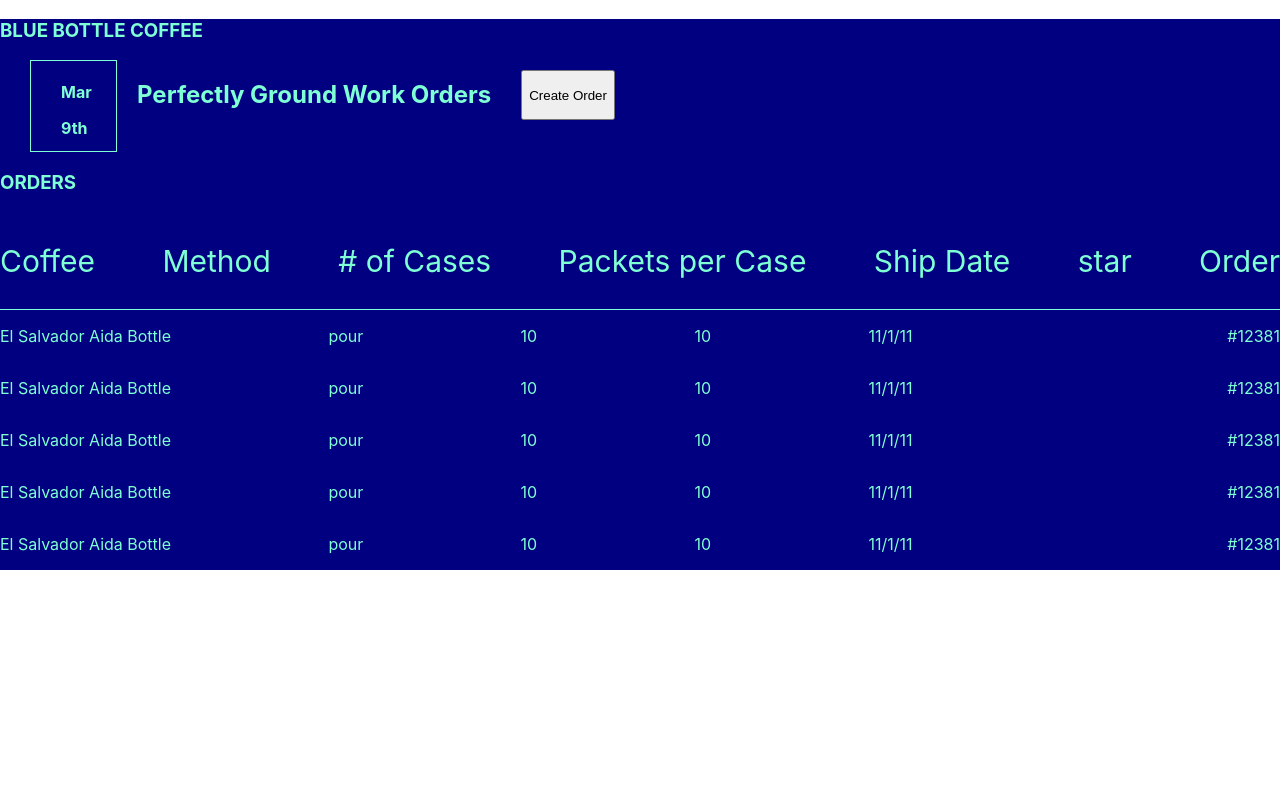
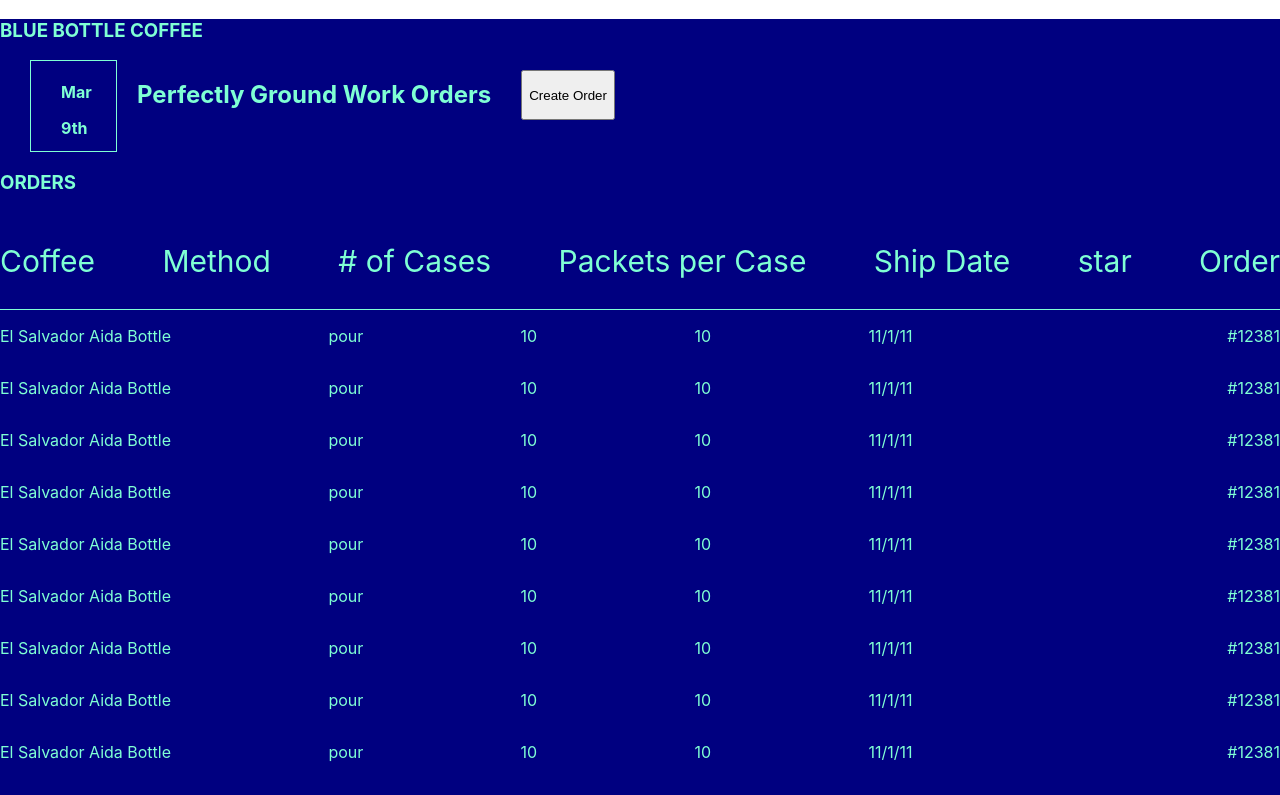
Before and after one commit to MNWN-1115/CoffeeOrdered, a React (Create React App) app: page / in a window 1280 px wide. Shown: the top 795 px of the page. Built offline with nearby package versions, Linux system fonts and the light colour scheme.

Commit message:
finished logic for NavBar

```diff
--- a/src/App.css
+++ b/src/App.css
@@ -49,3 +49,8 @@
     flex-direction: row;
     justify-content: space-between;
 }
+
+.NavBar {
+    display: flex;
+    flex-direction: row;
+}
--- a/src/Dummydata/fakeData.js
+++ b/src/Dummydata/fakeData.js
@@ -1,36 +1,42 @@
-export default [{Coffee: "El Salvador Aida Bottle",
-Method: "pour",
-Number_of_Cases: 10,
-Packets_per_Case: 10,
-Ship_date: '11/1/11',
-Star: true,
-Order: "#12381"},
-
-{Coffee: "El Salvador Aida Bottle",
-Method: "pour",
-Number_of_Cases: 10,
-Packets_per_Case: 10,
-Ship_date: '11/1/11',
-Star: true,
-Order: "#12381"},
-{Coffee: "El Salvador Aida Bottle",
-Method: "pour",
-Number_of_Cases: 10,
-Packets_per_Case: 10,
-Ship_date: '11/1/11',
-Star: true,
-Order: "#12381"},
-{Coffee: "El Salvador Aida Bottle",
-Method: "pour",
-Number_of_Cases: 10,
-Packets_per_Case: 10,
-Ship_date: '11/1/11',
-Star: true,
-Order: "#12381"},
-{Coffee: "El Salvador Aida Bottle",
-Method: "pour",
-Number_of_Cases: 10,
-Packets_per_Case: 10,
-Ship_date: '11/1/11',
-Star: true,
-Order: "#12381"}]
+export default [
+  {Coffee: "El Salvador Aida Bottle", Method: "pour", Number_of_Cases: 10, Packets_per_Case: 10, Ship_date: '11/1/11',Star: true, Order: "#12381"},
+  { Coffee: "El Salvador Aida Bottle", Method: "pour", Number_of_Cases: 10, Packets_per_Case: 10, Ship_date: '11/1/11', Star: true, Order: "#12381" },
+  { Coffee: "El Salvador Aida Bottle", Method: "pour", Number_of_Cases: 10, Packets_per_Case: 10, Ship_date: '11/1/11', Star: true, Order: "#12381" },
+  { Coffee: "El Salvador Aida Bottle", Method: "pour", Number_of_Cases: 10, Packets_per_Case: 10, Ship_date: '11/1/11', Star: true, Order: "#12381" },
+  { Coffee: "El Salvador Aida Bottle", Method: "pour", Number_of_Cases: 10, Packets_per_Case: 10, Ship_date: '11/1/11', Star: true, Order: "#12381" },
+  { Coffee: "El Salvador Aida Bottle", Method: "pour", Number_of_Cases: 10, Packets_per_Case: 10, Ship_date: '11/1/11', Star: true, Order: "#12381" },
+  { Coffee: "El Salvador Aida Bottle", Method: "pour", Number_of_Cases: 10, Packets_per_Case: 10, Ship_date: '11/1/11', Star: true, Order: "#12381" },
+  { Coffee: "El Salvador Aida Bottle", Method: "pour", Number_of_Cases: 10, Packets_per_Case: 10, Ship_date: '11/1/11', Star: true, Order: "#12381" },
+  { Coffee: "El Salvador Aida Bottle", Method: "pour", Number_of_Cases: 10, Packets_per_Case: 10, Ship_date: '11/1/11', Star: true, Order: "#12381" },
+  { Coffee: "El Salvador Aida Bottle", Method: "pour", Number_of_Cases: 10, Packets_per_Case: 10, Ship_date: '11/1/11', Star: true, Order: "#12381" },
+  { Coffee: "El Salvador Aida Bottle", Method: "pour", Number_of_Cases: 10, Packets_per_Case: 10, Ship_date: '11/1/11', Star: true, Order: "#12381" },
+  { Coffee: "El Salvador Aida Bottle", Method: "pour", Number_of_Cases: 10, Packets_per_Case: 10, Ship_date: '11/1/11', Star: true, Order: "#12381" },
+  { Coffee: "El Salvador Aida Bottle", Method: "pour", Number_of_Cases: 10, Packets_per_Case: 10, Ship_date: '11/1/11', Star: true, Order: "#12381" },
+  { Coffee: "El Salvador Aida Bottle", Method: "pour", Number_of_Cases: 10, Packets_per_Case: 10, Ship_date: '11/1/11', Star: true, Order: "#12381" },
+  { Coffee: " Aida Bottle", Method: "pour", Number_of_Cases: 10, Packets_per_Case: 10, Ship_date: '11/1/11', Star: true, Order: "#12381" },
+  { Coffee: "El Salvador Aida Bottle", Method: "pour", Number_of_Cases: 10, Packets_per_Case: 10, Ship_date: '11/1/11', Star: true, Order: "#12381" },
+  { Coffee: "El Salvador Aida Bottle", Method: "pour", Number_of_Cases: 10, Packets_per_Case: 10, Ship_date: '11/1/11', Star: true, Order: "#12381" },
+  { Coffee: "El Salvador Aida Bottle", Method: "pour", Number_of_Cases: 10, Packets_per_Case: 10, Ship_date: '11/1/11', Star: true, Order: "#12381" },
+  { Coffee: "El Salvador Aida Bottle", Method: "pour", Number_of_Cases: 10, Packets_per_Case: 10, Ship_date: '11/1/11', Star: true, Order: "#12381" },
+  { Coffee: " Bottle", Method: "pour", Number_of_Cases: 10, Packets_per_Case: 10, Ship_date: '11/1/11', Star: true, Order: "#12381" },
+  { Coffee: "El Salvador Aida Bottle", Method: "pour", Number_of_Cases: 10, Packets_per_Case: 10, Ship_date: '11/1/11', Star: true, Order: "#12381" },
+  { Coffee: "El Salvador Aida Bottle", Method: "pour", Number_of_Cases: 10, Packets_per_Case: 10, Ship_date: '11/1/11', Star: true, Order: "#12381" },
+  { Coffee: "El Salvador Aida Bottle", Method: "pour", Number_of_Cases: 10, Packets_per_Case: 10, Ship_date: '11/1/11', Star: true, Order: "#12381" },
+  { Coffee: "El Salvador Aida Bottle", Method: "pour", Number_of_Cases: 10, Packets_per_Case: 10, Ship_date: '11/1/11', Star: true, Order: "#12381" },
+  { Coffee: "El Salvador Aida Bottle", Method: "pour", Number_of_Cases: 10, Packets_per_Case: 10, Ship_date: '11/1/11', Star: true, Order: "#12381" },
+  { Coffee: "El Salvador Aida Bottle", Method: "pour", Number_of_Cases: 10, Packets_per_Case: 10, Ship_date: '11/1/11', Star: true, Order: "#12381" },
+  { Coffee: "El Salvador Aida Bottle", Method: "pour", Number_of_Cases: 10, Packets_per_Case: 10, Ship_date: '11/1/11', Star: true, Order: "#12381" },
+  { Coffee: "El Salvador Aida Bottle", Method: "pour", Number_of_Cases: 10, Packets_per_Case: 10, Ship_date: '11/1/11', Star: true, Order: "#12381" },
+  { Coffee: "El Salvador Aida Bottle", Method: "pour", Number_of_Cases: 10, Packets_per_Case: 10, Ship_date: '11/1/11', Star: true, Order: "#12381" },
+  { Coffee: "El Salvador Aida Bottle", Method: "pour", Number_of_Cases: 10, Packets_per_Case: 10, Ship_date: '11/1/11', Star: true, Order: "#12381" },
+  { Coffee: "El Salvador Aida Bottle", Method: "pour", Number_of_Cases: 10, Packets_per_Case: 10, Ship_date: '11/1/11', Star: true, Order: "#12381" },
+  { Coffee: "El Salvador Aida Bottle", Method: "pour", Number_of_Cases: 10, Packets_per_Case: 10, Ship_date: '11/1/11', Star: true, Order: "#12381" },
+  { Coffee: "El Salvador Aida Bottle", Method: "pour", Number_of_Cases: 10, Packets_per_Case: 10, Ship_date: '11/1/11', Star: true, Order: "#12381" },
+  { Coffee: "El Salvador Aida Bottle", Method: "pour", Number_of_Cases: 10, Packets_per_Case: 10, Ship_date: '11/1/11', Star: true, Order: "#12381" },
+  { Coffee: "El Salvador Aida Bottle", Method: "pour", Number_of_Cases: 10, Packets_per_Case: 10, Ship_date: '11/1/11', Star: true, Order: "#12381" },
+  { Coffee: "El Salvador Aida Bottle", Method: "pour", Number_of_Cases: 10, Packets_per_Case: 10, Ship_date: '11/1/11', Star: true, Order: "#12381" },
+  { Coffee: "El Salvador Aida Bottle", Method: "pour", Number_of_Cases: 10, Packets_per_Case: 10, Ship_date: '11/1/11', Star: true, Order: "#12381" },
+  { Coffee: "El Salvador Aida Bottle", Method: "pour", Number_of_Cases: 10, Packets_per_Case: 10, Ship_date: '11/1/11', Star: true, Order: "#12381" },
+  { Coffee: "El Salvador Aida Bottle", Method: "pour", Number_of_Cases: 10, Packets_per_Case: 10, Ship_date: '11/1/11', Star: true, Order: "#12381" },
+  { Coffee: "El Salvador Aida Bottle", Method: "pour", Number_of_Cases: 10, Packets_per_Case: 10, Ship_date: '11/1/11', Star: true, Order: "#12381" },
+]
--- a/src/components/DateHeader.js
+++ b/src/components/DateHeader.js
@@ -3,7 +3,7 @@
 
 const DateHeader = () => {
     return (
-        <div class='date'>
+        <div className='date'>
             <p>{moment().format('MMM')}</p>
             <p>{moment().format("Do")}</p>
         </div>
--- a/src/components/ListView.js
+++ b/src/components/ListView.js
@@ -1,18 +1,37 @@
 import React, { Component } from 'react'
 import ListViewItem from './ListViewItem';
 import fakeData from '../Dummydata/fakeData';
+import NavBar from './NavBar';
 
 class ListView extends Component {
     constructor (props) {
         super(props);
         this.state = {
-            currentOrders: fakeData
+            currentOrders: fakeData,
+            pageNumber: 1,
+            pageLimits: [1,1]
+        }
+        this.handleButtonClick = this.handleButtonClick.bind(this);
+    }
+
+    handleButtonClick(direction) {
+        if(this.state.pageNumber === 1 && direction === -1) {
+        } else {
+            this.setState({
+                pageNumber: this.state.pageNumber + direction
+            })
         }
     }
 
     render () {
+
+        var currentItems = this.state.currentOrders.slice(15 * (this.state.pageNumber - 1),  15 * this.state.pageNumber);
+        console.log(currentItems);
         return (
-            <div>{this.state.currentOrders.map(item => <ListViewItem item={item} />)}</div>
+            <div>
+                <div>{currentItems.map(item => <ListViewItem item={item} />)}</div>
+                <NavBar item={this.state.pageNumber} handleClick={this.handleButtonClick}/>
+            </div>
         )
     }
 }
--- /dev/null
+++ b/src/components/NavBar.js
@@ -0,0 +1,13 @@
+import React from 'react';
+
+const NavBar = ({ item, handleClick }) => {
+  return (
+    <div className='NavBar'>
+      <button onClick={() => handleClick(-1)}>Prev</button>
+      <p>{item}</p>
+      <button onClick={()=> handleClick(1)}>Next</button>
+    </div>
+  )
+}
+
+export default NavBar;
```
